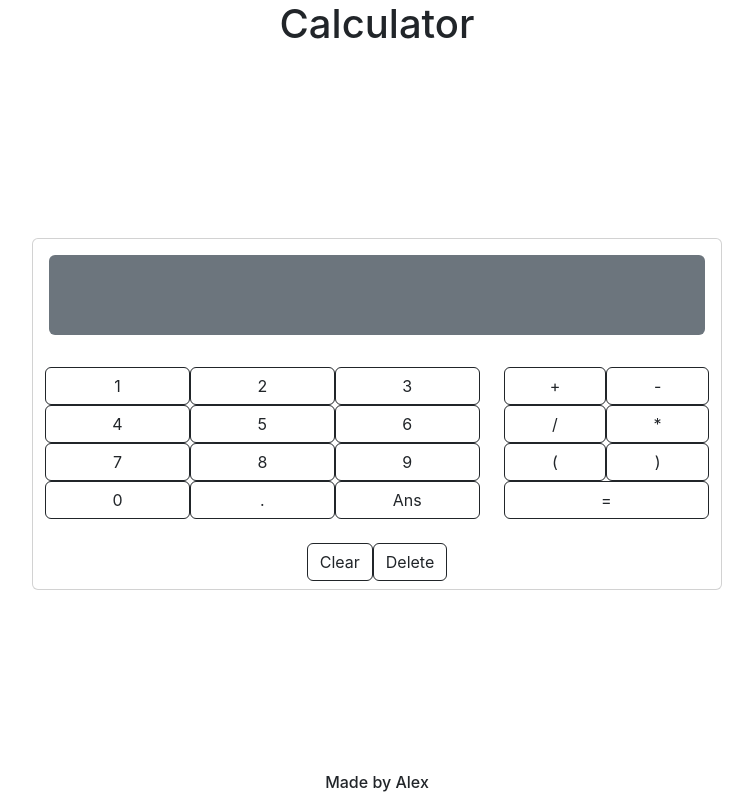
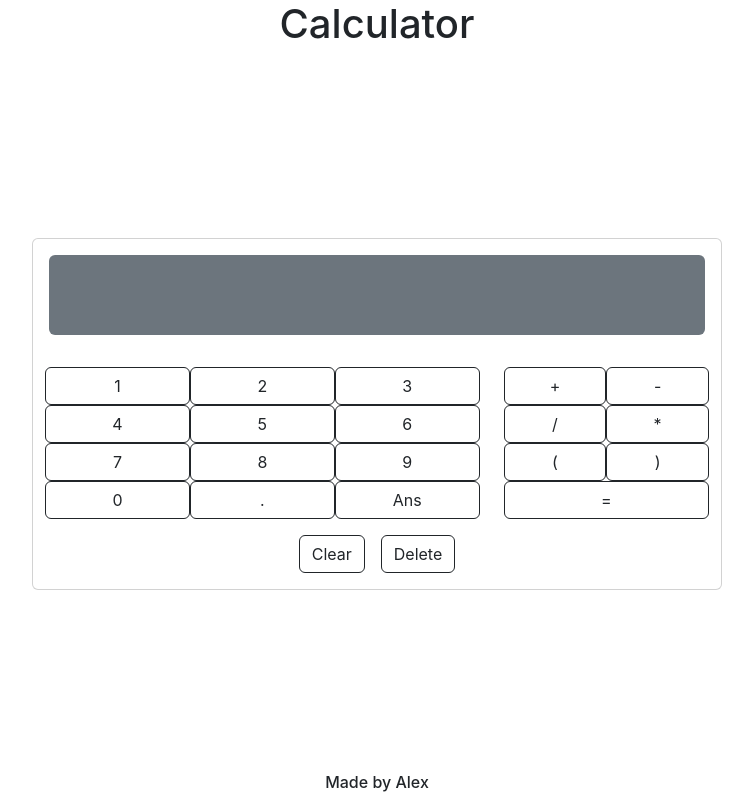
Before and after one commit to AlexAins/React-Calculaor, a React (Create React App) app: page / in a window 1280 px wide. Shown: the whole page, without its empty margins (263-1016 px from the left). Built offline with nearby package versions, Linux system fonts and the light colour scheme.

Commit message:
Added start for keyboard use for calculator buttons

```diff
--- a/src/component/Calculator.js
+++ b/src/component/Calculator.js
@@ -1,8 +1,9 @@
-import {React, useState} from "react";
+import {React, useState, useEffect} from "react";
 import "./Calculator.css";
 
 function Calculator() {
 
+    // Setting states
     const [equation, setEquation] = useState(" ");
     const [result, setResult] = useState(" ");
     const [savedAnswer, setSavedAnswer] = useState(" ");
@@ -36,6 +37,19 @@ function Calculator() {
     const EditEquation = () => {
         setEquation(equation.slice(0,-1))
     }
+
+    useEffect(() => {
+        const handleKeyDown = (e) => {
+            console.log(e.key)
+        }
+
+        window.addEventListener("keydown", handleKeyDown);
+
+        // Included to stop it registering the event twice
+        return () => {
+            window.removeEventListener("keydown", handleKeyDown);
+        };
+    },[])
 
     return(
         <div className="container d-flex justify-content-center align-items-center flex-grow-1">
@@ -76,9 +90,9 @@ function Calculator() {
                         </div>
                     </div>
                 </div>
-                <div className="container py-2">
-                    <button type="button" className="btn btn-outline-dark" onClick={ClearEquation}>Clear</button>
-                    <button type="button" className="btn btn-outline-dark" onClick={EditEquation}>Delete</button>
+                <div className="container pb-3">
+                    <button type="button" className="btn btn-outline-dark mx-2" onClick={ClearEquation}>Clear</button>
+                    <button type="button" className="btn btn-outline-dark mx-2" onClick={EditEquation}>Delete</button>
                 </div>
             </div>
         </div>
```
